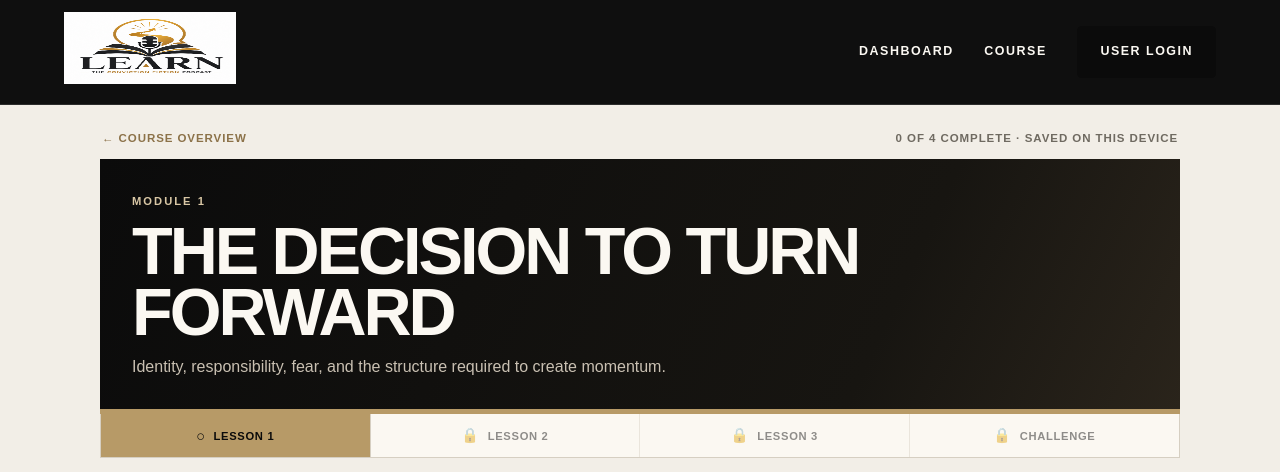
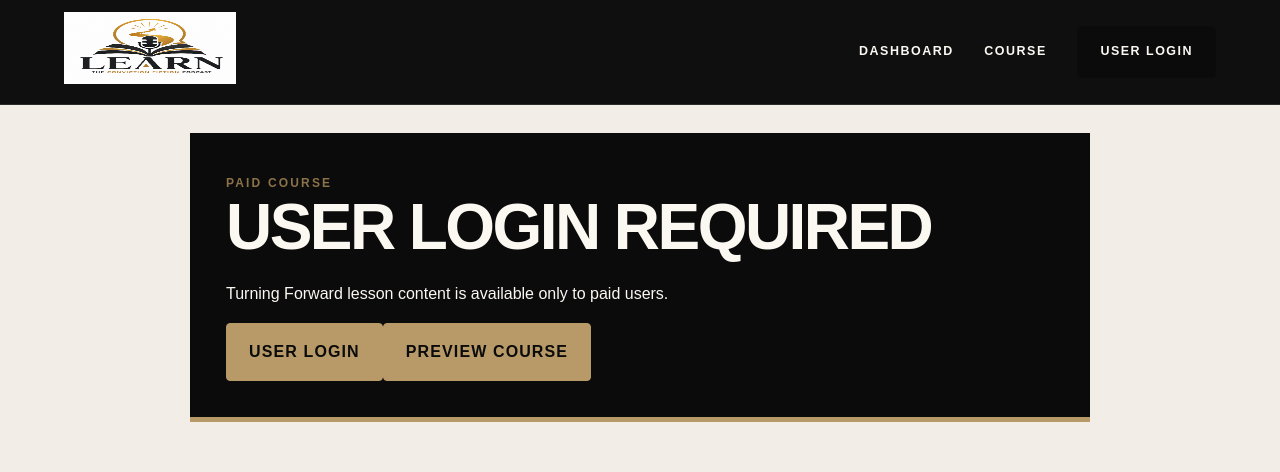
Before and after one commit to riversantoine93-dotcom/TCF-Learn, a Next.js app: page /course/turning-forward/module-1 in a window 1280 px wide. Shown: the top 472 px of the page. Built offline with nearby package versions, Linux system fonts and the light colour scheme; no server answers.

Commit message:
Protect all module routes with paid course gate

```diff
--- /dev/null
+++ b/app/course/turning-forward/[module]/layout.tsx
@@ -0,0 +1,5 @@
+import PaidCourseGate from "@/components/PaidCourseGate";
+
+export default function ModuleLayout({ children }: { children: React.ReactNode }) {
+  return <PaidCourseGate>{children}</PaidCourseGate>;
+}
```
